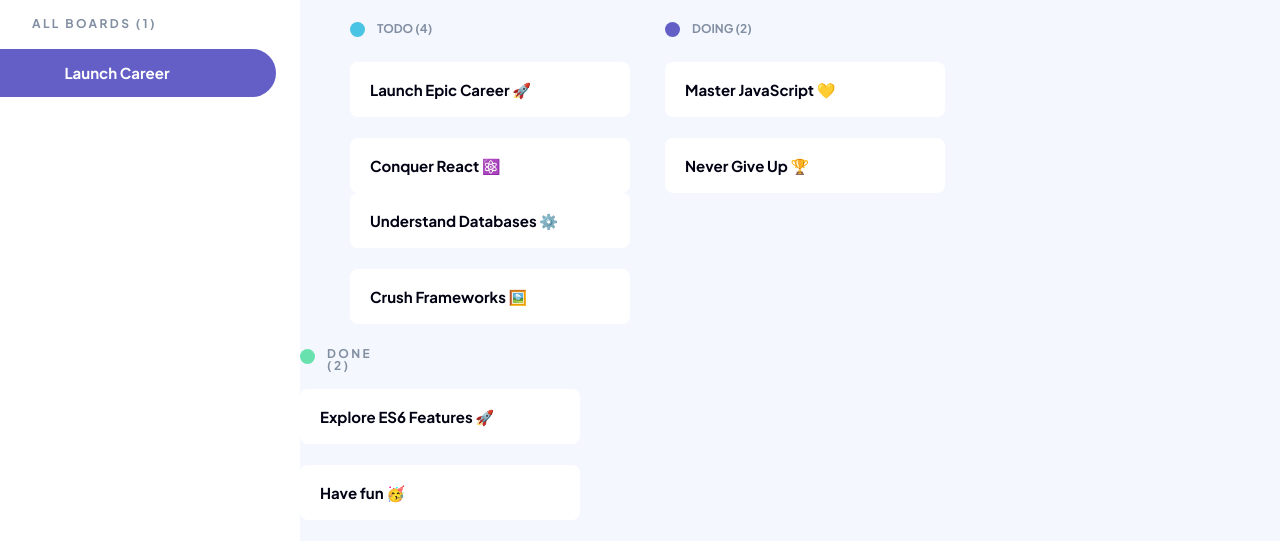
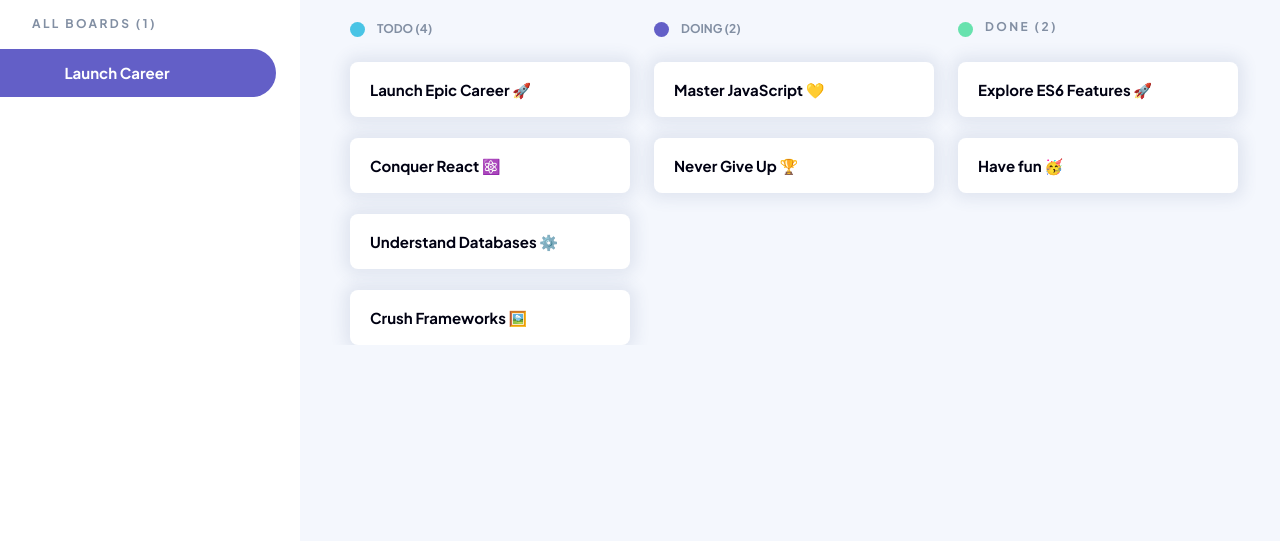
Before and after one commit to yarlinlynn/YARSTR25495_FTO2505-B_Yarlin-Struis_JSLPP, a website: page index.html in a window 1280 px wide. Shown: the part 93-634 px from the top of the page. Drawn offline with nearby package versions, Linux system fonts and the light colour scheme; files that its build step writes are made by us from their sources.

Commit message:
Fixed layout issues and added custom border

```diff
--- a/index.html
+++ b/index.html
@@ -39,7 +39,7 @@
 
   <body class="font-body md:flex md:justify-between">
     <!-- Navigation Sidebar: Contains the logo, navigation links for boards, and theme toggle. -->
-    <nav class="pt-5 pb-5 md:w-[300px] md:pt-0">
+    <nav class="pt-5 pb-5 md:max-w-[300px] md:pt-0">
       <div>
         <div class="flex items-center pl-4 md:pt-[32.78px] ">
             <img class="w-6 h-6 "
@@ -55,7 +55,7 @@
     </nav>
 
     <!-- Main Layout: Header with board title, add task button, and main content area for task columns. -->
-    <div class="bg-snow-blue h-screen md:w-full">
+    <div class="bg-snow-blue lg:h-screen md:w-full">
       <header class="hidden md:block md:bg-my-white md:border md:border-light-periwinkle pt-[24px] px-[24px] pb-[32px]">
         <div>
           <h2 class="md:text-2xl md:font-bold">Launch Career</h2>
@@ -63,46 +63,46 @@
       </header>
 
       <div class="py-8 md:p-[24px]">
-        <main class="flex sm:flex-col md:flex-row flex-wrap gap-[35px] pl-26px pr-29px md:overflow-hidden items-start">
+        <main class="grid lg:grid-cols-3 gap-[35px] pl-26px pr-29px md:overflow-hidden items-start">
 
           <!-- Task Columns: Display tasks grouped by status (TODO, DOING, DONE). -->
-          <div>
+          <div class="md:w-full">
             <div class="flex items-center gap-[12px] mb-[25px]">
               <span class="w-[15px] h-[15px] rounded-full bg-[#49C4E5]"></span>
               <h4 class="text-cool-gray text-xs font-bold">TODO (4)</h4>
             </div>
             <!-- Tasks container for TODO -->
-            <div class="md:w-[280px]">
-              <div class="mb-[21px] bg-my-white pt-5 px-5 pb-5 rounded-lg text-[15px] font-bold leading-[100%] text-rich-black">Launch Epic Career 🚀</div>
-              <div class="bg-my-white pt-5 px-5 pb-5 rounded-lg text-[15px] font-bold leading-[100%] text-rich-black">Conquer React ⚛️</div>
-                            <div class="mb-[21px] bg-my-white pt-5 px-5 pb-5 rounded-lg text-[15px] font-bold leading-[100%] text-rich-black">Understand Databases ⚙️</div>
-              <div class="bg-my-white pt-5 px-5 pb-5 rounded-lg text-[15px] font-bold leading-[100%] text-rich-black">Crush Frameworks 🖼️ </div>
+            <div class="lg:w-[280px] ">
+              <div class="mb-[21px] bg-my-white pt-5 px-5 pb-5 rounded-lg text-[15px] font-bold leading-[100%] text-rich-black shadow-custom-shadow">Launch Epic Career 🚀</div>
+              <div class="mb-[21px] bg-my-white pt-5 px-5 pb-5 rounded-lg text-[15px] font-bold leading-[100%] text-rich-black shadow-custom-shadow">Conquer React ⚛️</div>
+              <div class="mb-[21px] bg-my-white pt-5 px-5 pb-5 rounded-lg text-[15px] font-bold leading-[100%] text-rich-black shadow-custom-shadow">Understand Databases ⚙️</div>
+              <div class="bg-my-white pt-5 px-5 pb-5 rounded-lg text-[15px] font-bold leading-[100%] text-rich-black shadow-custom-shadow">Crush Frameworks 🖼️ </div>
             </div>
           </div>
 
           <!-- DOING Column -->
-          <div">
+          <div class="md:w-full">
             <div class="flex items-center gap-[12px] mb-[25px]">
               <span class="w-[15px] h-[15px] rounded-full bg-deep-indigo"></span>
               <h4 class="text-cool-gray text-xs font-bold">DOING (2)</h4>
             </div>
             <!-- Tasks container for DOING -->
-            <div class="md:w-[280px]">
-              <div class="mb-[21px] bg-my-white pt-5 px-5 pb-5 rounded-lg text-[15px] font-bold leading-[100%] text-rich-black">Master JavaScript 💛</div>
-              <div class="bg-my-white pt-5 px-5 pb-5 rounded-lg text-[15px] font-bold leading-[100%] text-rich-black"> Never Give Up 🏆</div>
+            <div class="lg:w-[280px] ">
+              <div class="mb-[21px] bg-my-white pt-5 px-5 pb-5 rounded-lg text-[15px] font-bold leading-[100%] text-rich-black shadow-custom-shadow">Master JavaScript 💛</div>
+              <div class="bg-my-white pt-5 px-5 pb-5 rounded-lg text-[15px] font-bold leading-[100%] text-rich-black shadow-custom-shadow"> Never Give Up 🏆</div>
             </div>
           </div>
 
           <!-- DONE Column -->
-          <div>
+          <div class="md:w-full">
             <div class="flex items-center gap-[12px] mb-[25px]">
               <span class="w-[15px] h-[15px] rounded-full bg-[#67E2AE]"></span>
-              <h4 class="text-cool-gray text-[12px] font-bold leading-[100%] tracking-[2.4px] mb-[1px] w-[71px] h-[15px]">DONE (2)</h4>
+              <h4 class="text-cool-gray text-[12px] font-bold leading-[100%] tracking-[2.4px] mb-[1px] h-[15px]">DONE (2)</h4>
             </div>
             <!-- Tasks container for DONE -->
-            <div class="md:w-[280px]">
-              <div class="mb-[21px] bg-my-white pt-5 px-5 pb-5 rounded-lg text-[15px] font-bold leading-[100%] text-rich-black">Explore ES6 Features 🚀</div>
-              <div class="bg-my-white pt-5 px-5 pb-5 rounded-lg text-[15px] font-bold leading-[100%] text-rich-black">Have fun 🥳</div>
+            <div class="lg:w-[280px] ">
+              <div class="mb-[21px] bg-my-white pt-5 px-5 pb-5 rounded-lg text-[15px] font-bold leading-[100%] text-rich-black shadow-custom-shadow">Explore ES6 Features 🚀</div>
+              <div class="bg-my-white pt-5 px-5 pb-5 rounded-lg text-[15px] font-bold leading-[100%] text-rich-black shadow-custom-shadow">Have fun 🥳</div>
             </div>
           </div>
 
--- a/tailwind.config.js
+++ b/tailwind.config.js
@@ -23,7 +23,10 @@ module.exports = {
       spacing: {
         '26px': '26px',
         '29px': '29px',
-      }
+      },
+      boxShadow: {
+        'custom-shadow': '0px 0px 15px 6px #364E7E1A',
+      },
     },
   },
   plugins: [],
```
